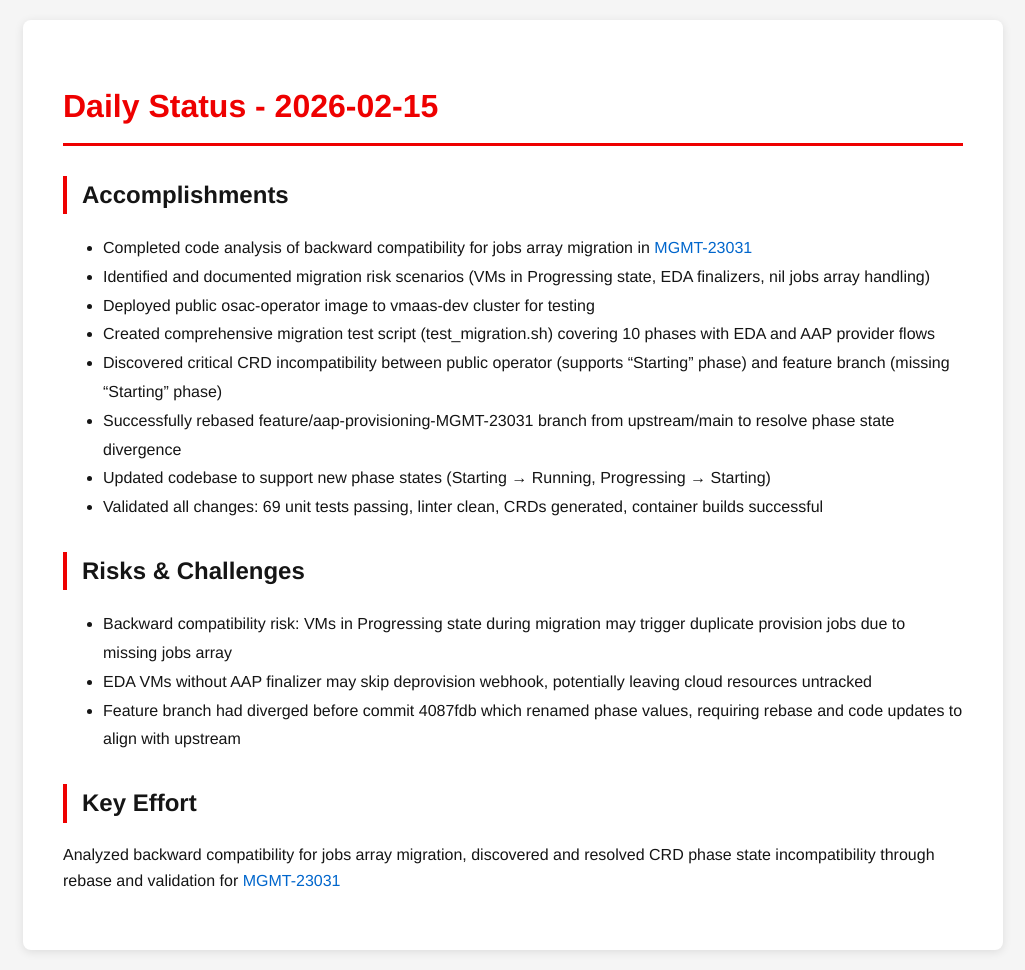
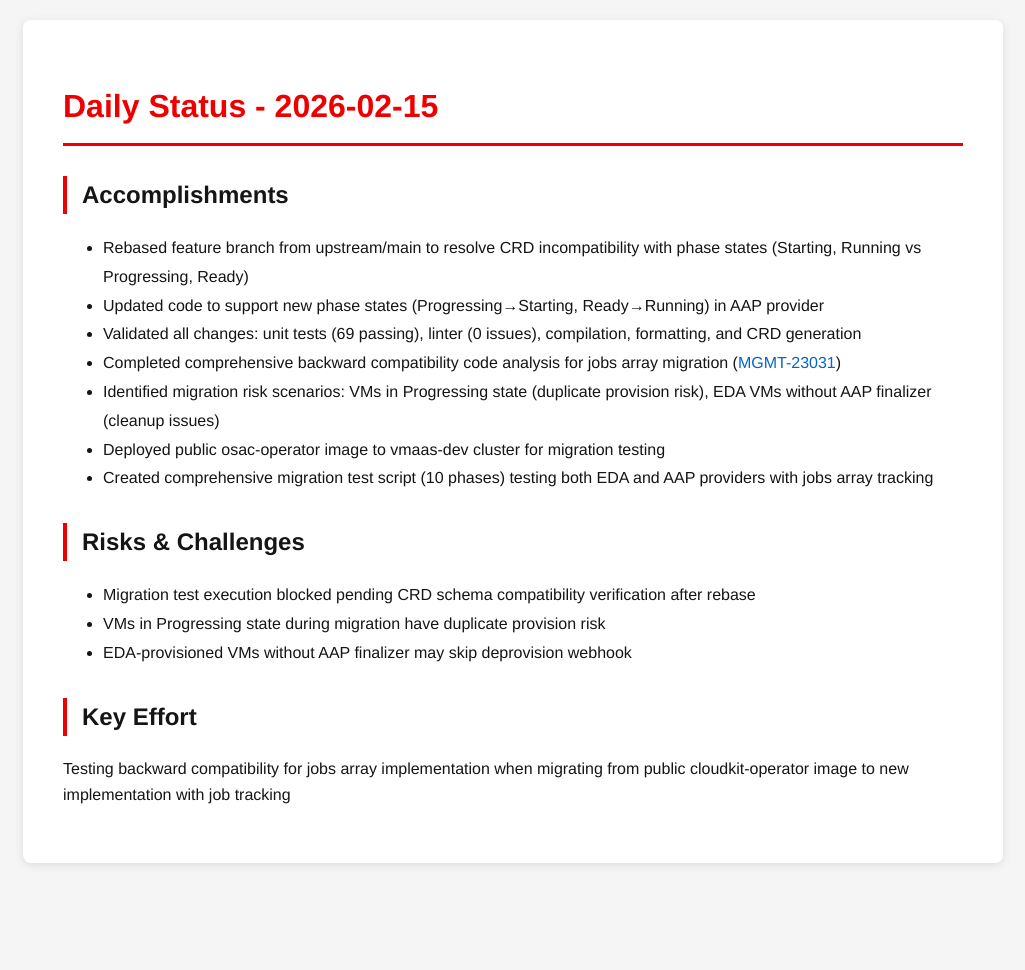
Before and after one commit to tzvatot/daily-status, a Jekyll site: the page built from 2026-02-15.md, in a window 1280 px wide. Shown: the whole page, without its empty margins (127-1152 px from the left). Built offline with Jekyll 4.4.1, drawn with Linux system fonts in a browser that asks for light colours; after the commit the page ends 900 px from its top, so only the background shows below that.

Commit message:
Daily status update - 2026-02-15

```diff
--- a/2026-02-15.md
+++ b/2026-02-15.md
@@ -7,19 +7,18 @@ date: 2026-02-15
 # Daily Status - 2026-02-15
 
 ## Accomplishments
-- Completed code analysis of backward compatibility for jobs array migration in [MGMT-23031](https://issues.redhat.com/browse/MGMT-23031)
-- Identified and documented migration risk scenarios (VMs in Progressing state, EDA finalizers, nil jobs array handling)
-- Deployed public osac-operator image to vmaas-dev cluster for testing
-- Created comprehensive migration test script (test_migration.sh) covering 10 phases with EDA and AAP provider flows
-- Discovered critical CRD incompatibility between public operator (supports "Starting" phase) and feature branch (missing "Starting" phase)
-- Successfully rebased feature/aap-provisioning-MGMT-23031 branch from upstream/main to resolve phase state divergence
-- Updated codebase to support new phase states (Starting → Running, Progressing → Starting)
-- Validated all changes: 69 unit tests passing, linter clean, CRDs generated, container builds successful
+- Rebased feature branch from upstream/main to resolve CRD incompatibility with phase states (Starting, Running vs Progressing, Ready)
+- Updated code to support new phase states (Progressing→Starting, Ready→Running) in AAP provider
+- Validated all changes: unit tests (69 passing), linter (0 issues), compilation, formatting, and CRD generation
+- Completed comprehensive backward compatibility code analysis for jobs array migration ([MGMT-23031](https://issues.redhat.com/browse/MGMT-23031))
+- Identified migration risk scenarios: VMs in Progressing state (duplicate provision risk), EDA VMs without AAP finalizer (cleanup issues)
+- Deployed public osac-operator image to vmaas-dev cluster for migration testing
+- Created comprehensive migration test script (10 phases) testing both EDA and AAP providers with jobs array tracking
 
 ## Risks & Challenges
-- Backward compatibility risk: VMs in Progressing state during migration may trigger duplicate provision jobs due to missing jobs array
-- EDA VMs without AAP finalizer may skip deprovision webhook, potentially leaving cloud resources untracked
-- Feature branch had diverged before commit 4087fdb which renamed phase values, requiring rebase and code updates to align with upstream
+- Migration test execution blocked pending CRD schema compatibility verification after rebase
+- VMs in Progressing state during migration have duplicate provision risk
+- EDA-provisioned VMs without AAP finalizer may skip deprovision webhook
 
 ## Key Effort
-Analyzed backward compatibility for jobs array migration, discovered and resolved CRD phase state incompatibility through rebase and validation for [MGMT-23031](https://issues.redhat.com/browse/MGMT-23031)
+Testing backward compatibility for jobs array implementation when migrating from public cloudkit-operator image to new implementation with job tracking
```
